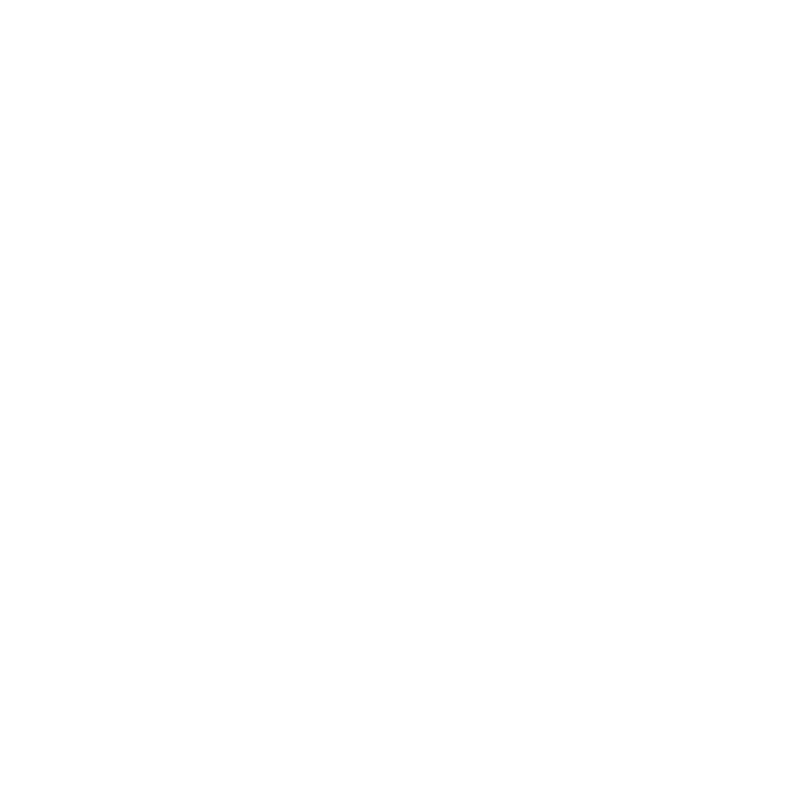
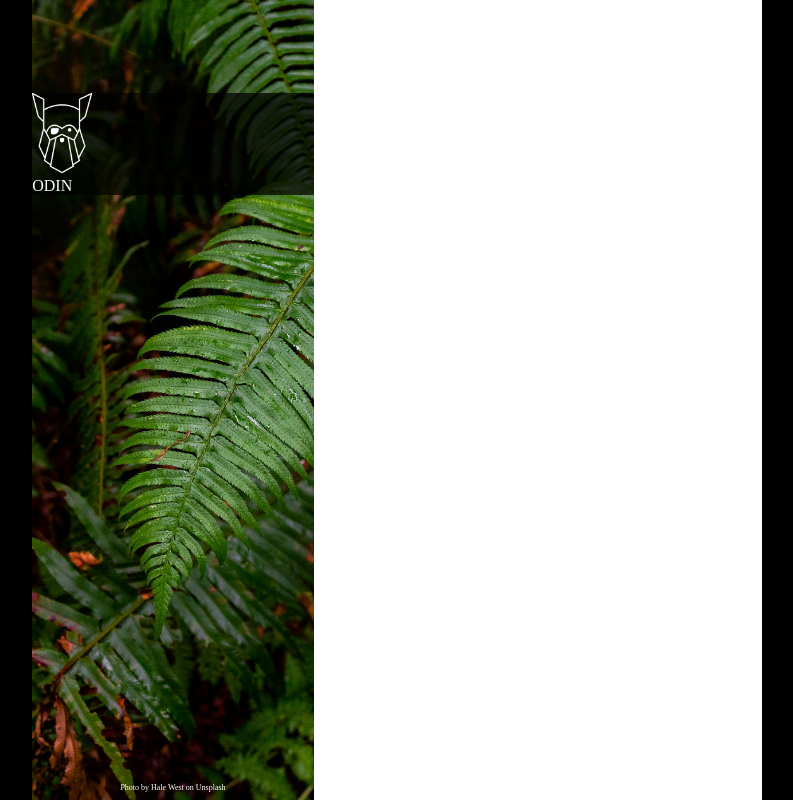
Before and after one commit to Spudgun/sign-up-form, a plain HTML site: page index.html in a window 1280 px wide. Shown: the whole page, without its empty margins (243-1036 px from the left). Drawn offline with Linux system fonts and the light colour scheme.

Commit message:
style: laying foundation of the website

```diff
--- a/index.html
+++ b/index.html
@@ -6,5 +6,16 @@
 		<link rel="stylesheet" type="text/css" href="style.css" />
 		<title>Sign Up Form Assignment</title>
 	</head>
-	<body></body>
+	<body>
+		<div class="left-side">
+			<div class="top">
+				<div class="image-container">
+					<div><img src="../sign-up-form/img/odin-lined.png" /></div>
+					<div class="website-name">ODIN</div>
+				</div>
+			</div>
+			<div class="bot"><div class="credits">Photo by Hale West on Unsplash</div></div>
+		</div>
+		<div class="right-side"></div>
+	</body>
 </html>
--- a/style.css
+++ b/style.css
@@ -0,0 +1,56 @@
+body {
+	display: flex;
+	justify-content: center;
+	align-items: center;
+	padding: 0;
+	margin: 0;
+	background-color: #000000;
+	color: #fff;
+}
+
+.left-side {
+	height: 100vh;
+	width: 22%;
+	background-image: url('../sign-up-form/img/halie-west-25xggax4bSA-unsplash.jpg');
+	background-size: cover;
+	display: flex;
+	align-content: space-between;
+	justify-content: center;
+	flex-wrap: wrap;
+}
+
+.left-side .top {
+	display: flex;
+	align-content: start;
+	justify-content: center;
+	justify-items: center;
+	align-items: center;
+	height: 36%;
+	width: 100%;
+}
+
+.left-side .image-container {
+	width: 100%;
+	background-color: rgba(00, 00, 00, 0.7);
+}
+
+.left-side .top img {
+	height: 80px;
+}
+
+.left-side .bot {
+	align-items: flex-end;
+	justify-content: center;
+	font-size: 0.5em;
+	padding: 1em;
+}
+
+.right-side {
+	height: 100vh;
+	width: 35vw;
+	background-color: #ffffff;
+}
+
+.font-color {
+	color: #596d48;
+}
```
